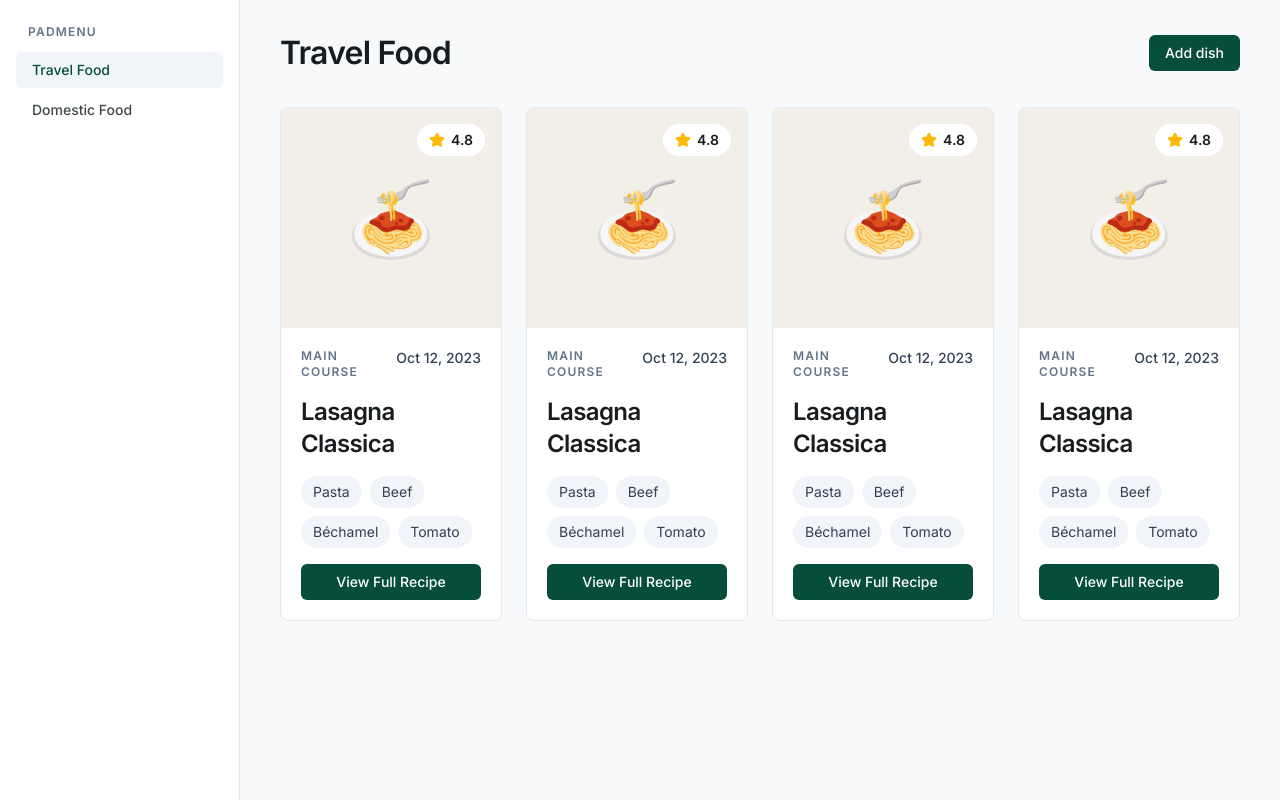
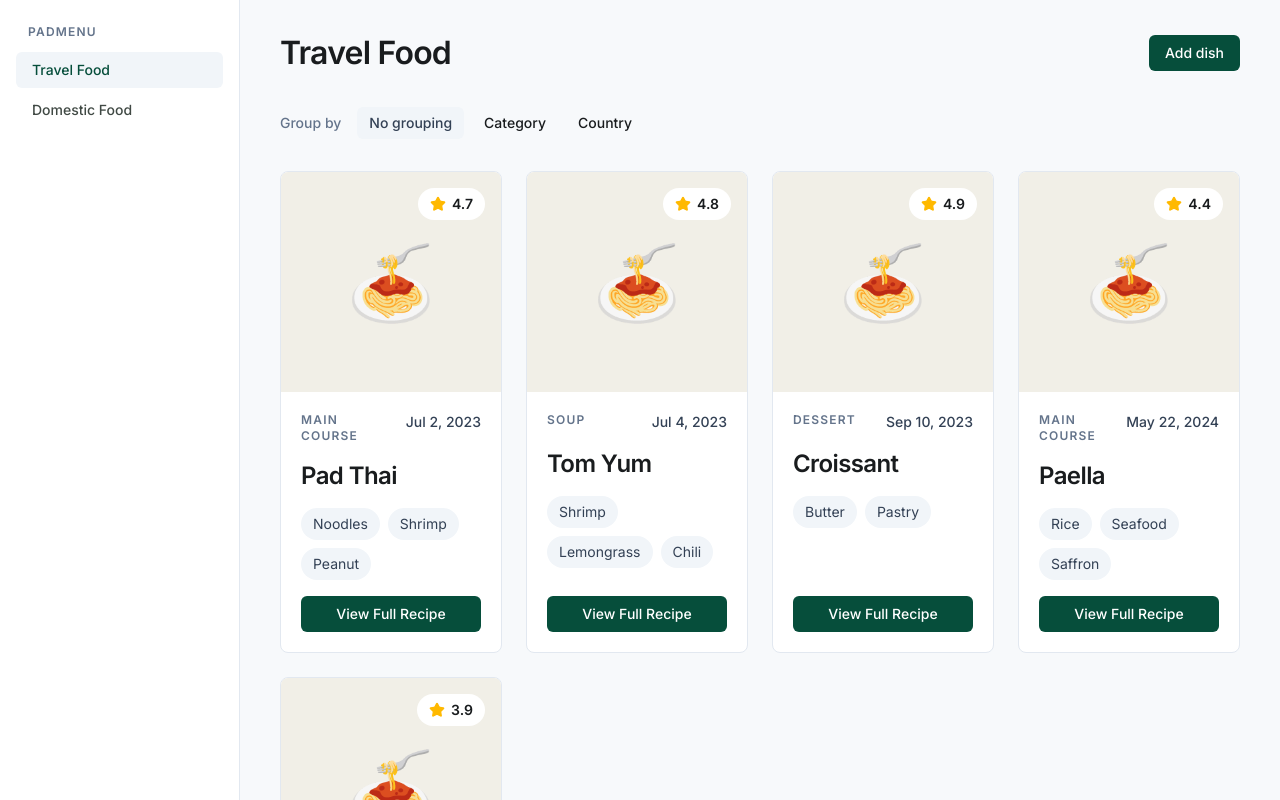
Before and after one commit to kirilinsky/family-menu, a Next.js app: page /travel-food in a window 1280 px wide. Shown: the top 800 px of the page. Built offline with nearby package versions, Linux system fonts and the light colour scheme.

Commit message:
feat: add dish category filter

```diff
--- a/app/domestic-food/page.tsx
+++ b/app/domestic-food/page.tsx
@@ -1,7 +1,8 @@
 import Link from "next/link";
-import DishCard from "@/components/DishCard";
-import PageLayout, { CardGrid } from "@/components/PageLayout";
+import DishGrid from "@/components/DishGrid";
+import PageLayout from "@/components/PageLayout";
 import { Button } from "@/components/ui/button";
+import { DOMESTIC_DISHES } from "@/lib/dishes";
 
 export default function DomesticFood() {
   return (
@@ -13,11 +14,7 @@ export default function DomesticFood() {
         </Button>
       }
     >
-      <CardGrid>
-        {Array.from({ length: 4 }, (_, i) => (
-          <DishCard key={i} />
-        ))}
-      </CardGrid>
+      <DishGrid dishes={DOMESTIC_DISHES} />
     </PageLayout>
   );
 }
--- a/app/travel-food/page.tsx
+++ b/app/travel-food/page.tsx
@@ -1,7 +1,8 @@
 import Link from "next/link";
-import DishCard from "@/components/DishCard";
-import PageLayout, { CardGrid } from "@/components/PageLayout";
+import DishGrid from "@/components/DishGrid";
+import PageLayout from "@/components/PageLayout";
 import { Button } from "@/components/ui/button";
+import { TRAVEL_DISHES } from "@/lib/dishes";
 
 export default function TravelFood() {
   return (
@@ -13,11 +14,7 @@ export default function TravelFood() {
         </Button>
       }
     >
-      <CardGrid>
-        {Array.from({ length: 4 }, (_, i) => (
-          <DishCard key={i} />
-        ))}
-      </CardGrid>
+      <DishGrid dishes={TRAVEL_DISHES} />
     </PageLayout>
   );
 }
--- /dev/null
+++ b/components/DishGrid/index.tsx
@@ -0,0 +1,71 @@
+"use client";
+
+import { useState } from "react";
+import DishCard from "@/components/DishCard";
+import { CardGrid } from "@/components/PageLayout";
+import { Button } from "@/components/ui/button";
+import type { Dish } from "@/lib/dishes";
+
+const GROUP_OPTIONS = [
+  { value: "none", label: "No grouping" },
+  { value: "category", label: "Category" },
+  { value: "country", label: "Country" },
+] as const;
+
+type GroupBy = (typeof GROUP_OPTIONS)[number]["value"];
+
+const groupDishes = (dishes: Dish[], groupBy: Exclude<GroupBy, "none">) => {
+  const groups = new Map<string, Dish[]>();
+  for (const dish of dishes) {
+    const key = dish[groupBy];
+    groups.set(key, [...(groups.get(key) ?? []), dish]);
+  }
+  return [...groups.entries()].sort(([a], [b]) => a.localeCompare(b));
+};
+
+const DishGrid = ({ dishes }: { dishes: Dish[] }) => {
+  const [groupBy, setGroupBy] = useState<GroupBy>("none");
+
+  return (
+    <div className="flex flex-col gap-8">
+      <div className="flex flex-wrap items-center gap-2">
+        <span className="mr-2 text-sm font-medium text-muted-foreground">Group by</span>
+        {GROUP_OPTIONS.map(({ value, label }) => (
+          <Button
+            key={value}
+            type="button"
+            size="sm"
+            variant={groupBy === value ? "secondary" : "ghost"}
+            onClick={() => setGroupBy(value)}
+          >
+            {label}
+          </Button>
+        ))}
+      </div>
+
+      {groupBy === "none" ? (
+        <CardGrid>
+          {dishes.map((dish) => (
+            <DishCard key={dish.id} {...dish} />
+          ))}
+        </CardGrid>
+      ) : (
+        groupDishes(dishes, groupBy).map(([group, items]) => (
+          <section key={group} className="flex flex-col gap-4">
+            <h2 className="flex items-baseline gap-2 text-xl font-semibold tracking-tight">
+              {group}
+              <span className="text-sm font-normal text-muted-foreground">{items.length}</span>
+            </h2>
+            <CardGrid>
+              {items.map((dish) => (
+                <DishCard key={dish.id} {...dish} />
+              ))}
+            </CardGrid>
+          </section>
+        ))
+      )}
+    </div>
+  );
+};
+
+export default DishGrid;
--- /dev/null
+++ b/lib/dishes.ts
@@ -0,0 +1,114 @@
+export type Dish = {
+  id: string;
+  title: string;
+  category: string;
+  country: string;
+  date: string;
+  rating: number;
+  tags: string[];
+};
+
+export const DOMESTIC_DISHES: Dish[] = [
+  {
+    id: "d1",
+    title: "Lasagna Classica",
+    category: "Main Course",
+    country: "Italy",
+    date: "Oct 12, 2023",
+    rating: 4.8,
+    tags: ["Pasta", "Beef", "Béchamel", "Tomato"],
+  },
+  {
+    id: "d2",
+    title: "Borscht",
+    category: "Soup",
+    country: "Ukraine",
+    date: "Nov 3, 2023",
+    rating: 4.6,
+    tags: ["Beet", "Beef", "Cabbage"],
+  },
+  {
+    id: "d3",
+    title: "Carbonara",
+    category: "Main Course",
+    country: "Italy",
+    date: "Dec 1, 2023",
+    rating: 4.9,
+    tags: ["Pasta", "Guanciale", "Egg"],
+  },
+  {
+    id: "d4",
+    title: "Greek Salad",
+    category: "Salad",
+    country: "Greece",
+    date: "Jan 15, 2024",
+    rating: 4.2,
+    tags: ["Feta", "Tomato", "Olives"],
+  },
+  {
+    id: "d5",
+    title: "Tiramisu",
+    category: "Dessert",
+    country: "Italy",
+    date: "Feb 8, 2024",
+    rating: 4.7,
+    tags: ["Mascarpone", "Coffee", "Cocoa"],
+  },
+  {
+    id: "d6",
+    title: "Ramen Shoyu",
+    category: "Soup",
+    country: "Japan",
+    date: "Mar 20, 2024",
+    rating: 4.5,
+    tags: ["Noodles", "Pork", "Egg"],
+  },
+];
+
+export const TRAVEL_DISHES: Dish[] = [
+  {
+    id: "t1",
+    title: "Pad Thai",
+    category: "Main Course",
+    country: "Thailand",
+    date: "Jul 2, 2023",
+    rating: 4.7,
+    tags: ["Noodles", "Shrimp", "Peanut"],
+  },
+  {
+    id: "t2",
+    title: "Tom Yum",
+    category: "Soup",
+    country: "Thailand",
+    date: "Jul 4, 2023",
+    rating: 4.8,
+    tags: ["Shrimp", "Lemongrass", "Chili"],
+  },
+  {
+    id: "t3",
+    title: "Croissant",
+    category: "Dessert",
+    country: "France",
+    date: "Sep 10, 2023",
+    rating: 4.9,
+    tags: ["Butter", "Pastry"],
+  },
+  {
+    id: "t4",
+    title: "Paella",
+    category: "Main Course",
+    country: "Spain",
+    date: "May 22, 2024",
+    rating: 4.4,
+    tags: ["Rice", "Seafood", "Saffron"],
+  },
+  {
+    id: "t5",
+    title: "Gazpacho",
+    category: "Soup",
+    country: "Spain",
+    date: "May 23, 2024",
+    rating: 3.9,
+    tags: ["Tomato", "Cucumber", "Pepper"],
+  },
+];
```
